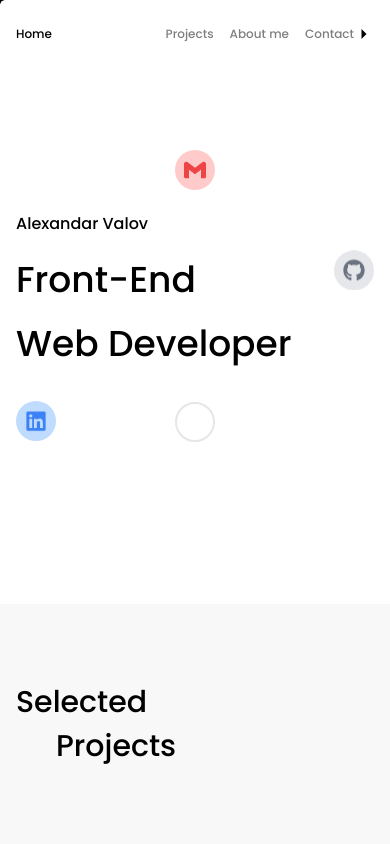
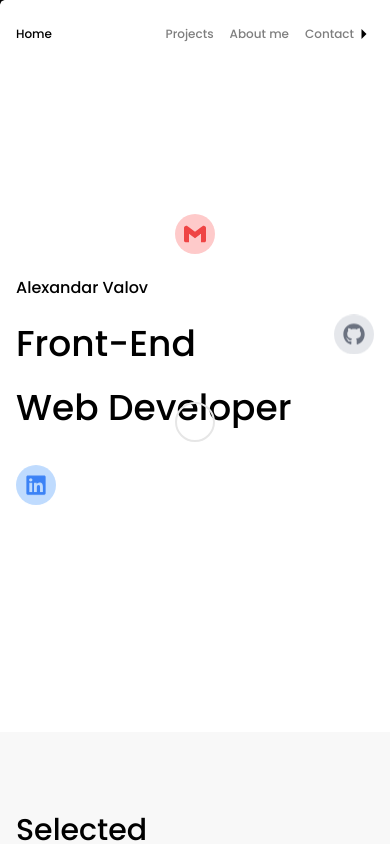
Before and after one commit to JustAlex-WebDev/Portfolio, a React (Create React App) app: page / in a window 390 px wide. Shown: the top 844 px of the page. Built offline with nearby package versions, Linux system fonts and the light colour scheme.

Commit message:
Implemented an interesection observer and on load animation to the Landing Page and the Selected Projects Section.

```diff
--- a/package.json
+++ b/package.json
@@ -6,9 +6,11 @@
     "@testing-library/jest-dom": "^5.16.5",
     "@testing-library/react": "^13.4.0",
     "@testing-library/user-event": "^13.5.0",
+    "framer-motion": "^10.16.4",
     "react": "^18.2.0",
     "react-dom": "^18.2.0",
     "react-icons": "^4.11.0",
+    "react-intersection-observer": "^9.5.2",
     "react-router-dom": "^6.16.0",
     "react-scripts": "5.0.1",
     "web-vitals": "^2.1.4"
--- a/src/App.js
+++ b/src/App.js
@@ -1,4 +1,5 @@
 import React from "react";
+import { AnimatePresence } from "framer-motion";
 import { Route, Routes, useLocation } from "react-router-dom";
 import CursorContextProvider from "./context/CursorContext";
 import Cursor from "./components/Cursor";
@@ -12,10 +13,12 @@ function App() {
     <>
       <CursorContextProvider>
         <Cursor />
-        <Navigation />
-        <Routes location={location} key={location.pathName}>
-          <Route path="/" element={<Home />} />
-        </Routes>
+        {/* <Navigation /> */}
+        <AnimatePresence initial={true}>
+          <Routes location={location} key={location.pathName}>
+            <Route path="/" element={<Home />} />
+          </Routes>
+        </AnimatePresence>
       </CursorContextProvider>
     </>
   );
--- a/src/components/HomePage/LandingPage.jsx
+++ b/src/components/HomePage/LandingPage.jsx
@@ -1,4 +1,5 @@
 import React from "react";
+import { motion as m } from "framer-motion";
 import { Link } from "react-router-dom";
 import { FaLinkedin, FaGithub } from "react-icons/fa";
 import { SiGmail } from "react-icons/si";
@@ -8,17 +9,37 @@ const LandingPage = () => {
   const { mouseOverEvent, mouseOutEvent } = useCursorContext();
 
   return (
-    <div className="w-full relative max-w-[1140px] m-auto px-4 py-0 sm308:py-12 sm:py-24">
-      <div className="w-full h-[22rem] sm308:h-80 sm600:h-96 absolute -top-20 sm308:top-16 sm465:top-20 sm600:top-12 sm:top-24 left-0 flex flex-col justify-between items-center">
+    <div className="w-full relative max-w-[1140px] m-auto px-4 py-0 sm308:py-28 sm:py-40">
+      <div className="w-full h-[22rem] sm308:h-80 sm600:h-96 absolute -top-16 sm308:top-32 sm465:top-36 sm600:top-28 sm:top-40 left-0 flex flex-col justify-between items-center">
         <div className="w-full flex justify-center items-center animate-iconsAnimation1 px-20">
           <Link
             to="/"
             title="Gmail"
             onMouseOver={mouseOverEvent}
             onMouseOut={mouseOutEvent}
+          >
+            <m.div
+              initial={{ scale: 0.5, opacity: 0 }}
+              animate={{ scale: 1, opacity: 1 }}
+              transition={{
+                delay: 1.25,
+                duration: 0.75,
+                ease: "easeInOut",
+              }}
               className="w-8 sm308:w-10 sm465:w-12 h-8 sm308:h-10 sm465:h-12 bg-red-200 rounded-full flex justify-center items-center hover:scale-125 duration-300 ease-in-out"
             >
+              <m.div
+                initial={{ opacity: 0 }}
+                animate={{ opacity: 1 }}
+                transition={{
+                  delay: 1.5,
+                  duration: 0.75,
+                  ease: "easeInOut",
+                }}
+              >
                 <SiGmail size={22} className="text-red-500" />
+              </m.div>
+            </m.div>
           </Link>
         </div>
         <div className="w-full flex justify-end items-center animate-iconsAnimation2 px-4 sm465:px-20">
@@ -29,9 +50,29 @@ const LandingPage = () => {
             title="GitHub"
             onMouseOver={mouseOverEvent}
             onMouseOut={mouseOutEvent}
+          >
+            <m.div
+              initial={{ scale: 0.5, opacity: 0 }}
+              animate={{ scale: 1, opacity: 1 }}
+              transition={{
+                delay: 1.75,
+                duration: 0.75,
+                ease: "easeInOut",
+              }}
               className="w-8 sm308:w-10 sm465:w-12 h-8 sm308:h-10 sm465:h-12 bg-gray-200 rounded-full flex justify-center items-center hover:scale-125 duration-300 ease-in-out"
             >
+              <m.div
+                initial={{ opacity: 0 }}
+                animate={{ opacity: 1 }}
+                transition={{
+                  delay: 2,
+                  duration: 0.75,
+                  ease: "easeInOut",
+                }}
+              >
                 <FaGithub size={22} className="text-gray-500" />
+              </m.div>
+            </m.div>
           </Link>
         </div>
         <div className="w-full flex justify-start items-center animate-iconsAnimation3 px-4 sm465:px-20">
@@ -42,19 +83,62 @@ const LandingPage = () => {
             title="LinkedIn"
             onMouseOver={mouseOverEvent}
             onMouseOut={mouseOutEvent}
+          >
+            <m.div
+              initial={{ scale: 0.5, opacity: 0 }}
+              animate={{ scale: 1, opacity: 1 }}
+              transition={{
+                delay: 1.5,
+                duration: 0.75,
+                ease: "easeInOut",
+              }}
               className="w-8 sm308:w-10 sm465:w-12 h-8 sm308:h-10 sm465:h-12 bg-blue-200 flex justify-center items-center rounded-full hover:scale-125 duration-300 ease-in-out"
             >
+              <m.div
+                initial={{ opacity: 0 }}
+                animate={{ opacity: 1 }}
+                transition={{
+                  delay: 1.75,
+                  duration: 0.75,
+                  ease: "easeInOut",
+                }}
+              >
                 <FaLinkedin size={22} className="text-blue-500" />
+              </m.div>
+            </m.div>
           </Link>
         </div>
       </div>
       <div className="w-full max-w-[800px] m-auto mt-24 font-medium flex flex-col gap-6 justify-center items-left">
-        <div className="text-text-sm sm600:text-base">Alexandar Valov</div>
-        <div className="text-4xl sm465:text-5xl sm600:text-6xl lg850:text-7xl">
+        <div className="overflow-hidden">
+          <m.div
+            initial={{ transform: "translateY(100%)", opacity: 0 }}
+            animate={{ transform: "translateY(0%)", opacity: 1 }}
+            transition={{ delay: 0.5, duration: 0.75, ease: "easeInOut" }}
+            className="text-text-sm sm600:text-base"
+          >
+            Alexandar Valov
+          </m.div>
+        </div>
+        <div className="overflow-hidden">
+          <m.div
+            initial={{ transform: "translateY(100%)", opacity: 0 }}
+            animate={{ transform: "translateY(0%)", opacity: 1 }}
+            transition={{ delay: 0.75, duration: 0.75, ease: "easeInOut" }}
+            className="text-4xl sm465:text-5xl sm600:text-6xl lg850:text-7xl"
+          >
             Front-End
+          </m.div>
         </div>
-        <div className="text-4xl sm465:text-5xl sm600:text-6xl lg850:text-7xl pl-0 sm:pl-28">
+        <div className="overflow-hidden">
+          <m.div
+            initial={{ transform: "translateY(100%)", opacity: 0 }}
+            animate={{ transform: "translateY(0%)", opacity: 1 }}
+            transition={{ delay: 1, duration: 0.75, ease: "easeInOut" }}
+            className="text-4xl sm465:text-5xl sm600:text-6xl lg850:text-7xl pl-0 sm:pl-28"
+          >
             Web Developer
+          </m.div>
         </div>
       </div>
     </div>
--- a/src/components/HomePage/SelectedProjects.jsx
+++ b/src/components/HomePage/SelectedProjects.jsx
@@ -1,23 +1,52 @@
 import React from "react";
+import { useInView } from "react-intersection-observer";
 import { BsArrowRight } from "react-icons/bs";
 import { useCursorContext } from "../../context/CursorContext";
 
 const SelectedProjects = () => {
   const { mouseOverProjectsEvent, mouseOutProjectsEvent } = useCursorContext();
+  const { ref: myRef1, inView: myElementIsVisible1 } = useInView();
+  const { ref: myRef2, inView: myElementIsVisible2 } = useInView();
+  const { ref: myRef3, inView: myElementIsVisible3 } = useInView();
 
   return (
     <div className="w-full bg-[#f8f8f8] mt-48 mb-12 flex justify-center items-center">
       <div className="w-full max-w-[1140px] px-4 py-20 flex flex-col justify-center items-left gap-8">
-        <div className="text-3xl sm465:text-4xl font-medium mb-20">
-          <div>Selected</div>
-          <div className="pl-10 pt-2">Projects</div>
+        <div
+          ref={myRef1}
+          className="text-3xl sm465:text-4xl font-medium mb-20 overflow-hidden"
+        >
+          <div
+            className={`${
+              myElementIsVisible1
+                ? "opacity-100 translate-y-0"
+                : "opacity-0 translate-y-full"
+            } overflow-hidden duration-1000 ease-in-out`}
+          >
+            <div>Selected</div>
+          </div>
+          <div
+            className={`${
+              myElementIsVisible1
+                ? "opacity-100 translate-y-0"
+                : "opacity-0 translate-y-full"
+            } overflow-hidden duration-1000 ease-in-out delay-75`}
+          >
+            <div className="pl-10 pt-2">Projects</div>
+          </div>
         </div>
         <div className="w-full flex flex-col md:flex-row justify-center items-end gap-16">
           <div
+            ref={myRef2}
             onMouseOver={mouseOverProjectsEvent}
             onMouseOut={mouseOutProjectsEvent}
-            className="w-full md:w-1/2 flex flex-col gap-6 group"
+            className="w-full md:w-1/2 flex flex-col gap-6 group relative"
           >
+            <div
+              className={`${
+                myElementIsVisible2 ? "h-0" : "h-full"
+              } absolute top-0 left-0 rounded-2xl bg-[#f8f8f8] w-full duration-1000 ease-in-out`}
+            ></div>
             <div className="w-full h-[27.5rem] bg-gray-300 rounded-2xl overflow-hidden">
               <img
                 src="wonderMockup.jpg"
@@ -36,10 +65,16 @@ const SelectedProjects = () => {
             </div>
           </div>
           <div
+            ref={myRef3}
             onMouseOver={mouseOverProjectsEvent}
             onMouseOut={mouseOutProjectsEvent}
-            className="w-full md:w-1/2 flex flex-col gap-6 group"
+            className="w-full md:w-1/2 flex flex-col gap-6 group relative"
           >
+            <div
+              className={`${
+                myElementIsVisible2 ? "h-0" : "h-full"
+              } absolute top-0 md:-top-[7.5rem] left-0 rounded-2xl bg-[#f8f8f8] w-full duration-1000 ease-in-out`}
+            ></div>
             <div className="w-full h-[27.5rem] md:h-[37.5rem] mt-0 md:-mt-[7.5rem] bg-gray-300 rounded-2xl overflow-hidden">
               <img
                 src="artconnectionMockup.jpg"
--- a/src/routes/Home.jsx
+++ b/src/routes/Home.jsx
@@ -3,10 +3,12 @@ import AboutSection from "../components/HomePage/AboutSection";
 import ContactSection from "../components/HomePage/ContactSection";
 import LandingPage from "../components/HomePage/LandingPage";
 import SelectedProjects from "../components/HomePage/SelectedProjects";
+import Navigation from "../components/Navigation";
 
 const Home = () => {
   return (
     <>
+      <Navigation />
       <LandingPage />
       <SelectedProjects />
       <AboutSection />
```
Also changed, not shown: src/components/Navigation.jsx (+9 -3 lines), 1 other file (tests, documents, lock files or other folders). Lines whose indentation alone changed are shown as unchanged.
